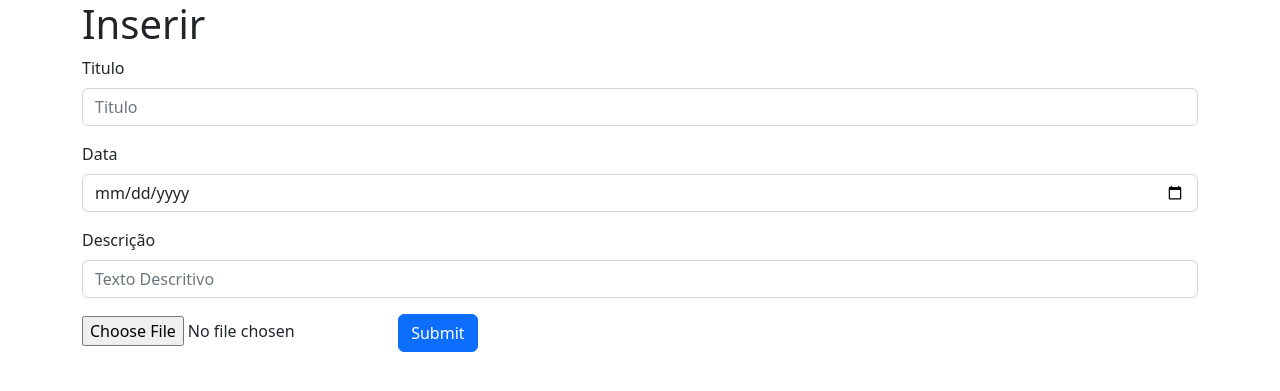
After one commit to MalenaSantos/Blog, a PHP site: page /admin/insert.php in a window 1280 px wide. The commit adds this page. Shown: the top 391 px of the page. Run offline with PHP 8.4, Linux system fonts and the light colour scheme.

Commit message:
Página 17(slide PgWeb)

```diff
--- /dev/null
+++ b/atividade-final/admin/insert.php
@@ -0,0 +1,36 @@
+<!DOCTYPE html>
+<html lang="en">
+<head>
+    <meta charset="UTF-8">
+    <meta name="viewport" content="width=device-width, initial-scale=1.0">
+    <meta http-equiv="X-UA-Compatible" content="ie=edge">
+    <link href="https://cdn.jsdelivr.net/npm/bootstrap@5.2.0-beta1/dist/css/bootstrap.min.css" rel="stylesheet" integrity="sha384-0evHe/X+R7YkIZDRvuzKMRqM+OrBnVFBL6DOitfPri4tjfHxaWutUpFmBp4vmVor" crossorigin="anonymous">
+    <title>Inserir</title>
+</head>
+<body>
+    <main>
+
+        <div class="container">
+            <h1>Inserir</h1>
+            <form action="enviar.php" method="POST" enctype="multipart/form-data">
+                <div class="mb-3">
+                    <label for="exampleInputEmail1" class="form-label">Titulo</label>
+                    <input type="text" name="title" placeholder="Titulo" class="form-control" id="exampleInputEmail1" aria-describedby="emailHelp">
+                </div>
+                <div class="mb-3">
+                    <label for="exampleInputPassword1" class="form-label">Data</label>
+                    <input type="date" name="data" class="form-control" id="exampleInputPassword1">
+                </div>
+                <div class="mb-3">
+                    <label for="exampleInputPassword1" class="form-label">Descrição</label>
+                    <input type="text" name="description" placeholder="Texto Descritivo" class="form-control" id="exampleInputPassword1">
+                </div>
+                <input type="file" id="formGroupExampleInput3" placeholder="Insira uma imagem" name="image"/>
+                <button type="submit" class="btn btn-primary">Submit</button>
+            </form>
+        </div>
+
+    </main>
+    <script src="https://cdn.jsdelivr.net/npm/bootstrap@5.2.0-beta1/dist/js/bootstrap.bundle.min.js" integrity="sha384-pprn3073KE6tl6bjs2QrFaJGz5/SUsLqktiwsUTF55Jfv3qYSDhgCecCxMW52nD2" crossorigin="anonymous"></script>
+</body>
+</html>
--- /dev/null
+++ b/atividade-final/config/conn.php
@@ -0,0 +1,5 @@
+<?php
+// extensão da linguagem PHP para acesso a banco de dados.
+    $conectar = new PDO("mysql:dbname=blog; host=localhost", "root", "");
+
+?>
--- a/atividade-final/nav.php
+++ b/atividade-final/nav.php
@@ -1,3 +1,6 @@
+<!-- criamos o navbar.php para se necessário solicitá-lo em outra página -->
+<!-- adicionando o meu código do bootstrap docs ->components ->navbar -->
+
 <nav class="navbar navbar-expand-lg bg-light">
         <div class="container-fluid">
             <a class="navbar-brand" href="#">Navbar</a>
```
Also changed, not shown: atividade-final/admin/enviar.php (added, +38 -0 lines), atividade-final/css/style.css (+16 -0 lines), atividade-final/footer.php (+10 -1 lines), atividade-final/index.php (+7 -0 lines), atividade-final/images/github-brands.svg (added), atividade-final/images/linkedin-brands.svg (added), atividade-final/images/twitter-brands.svg (added).
